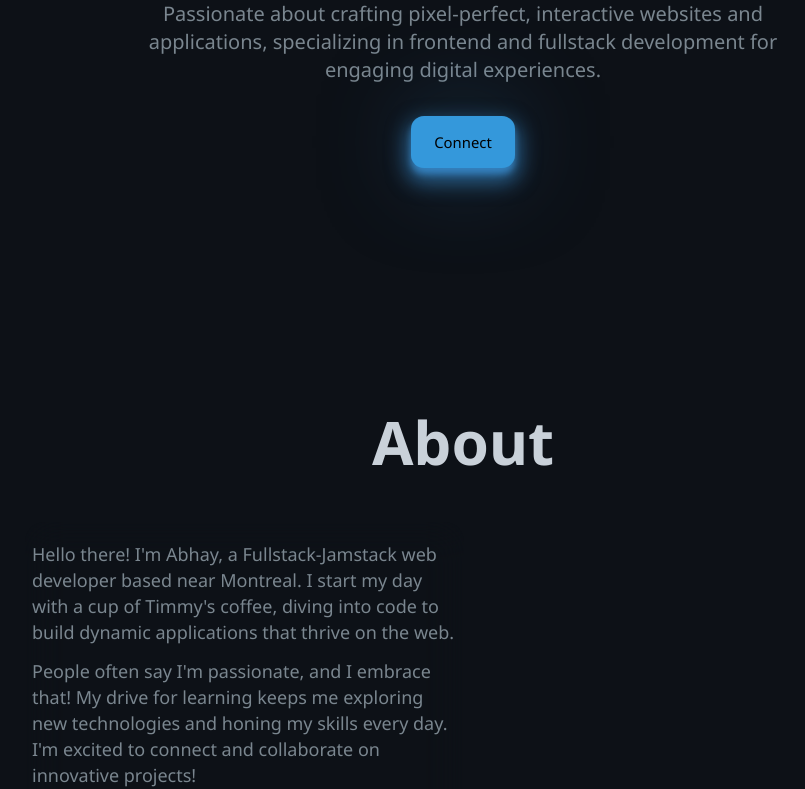
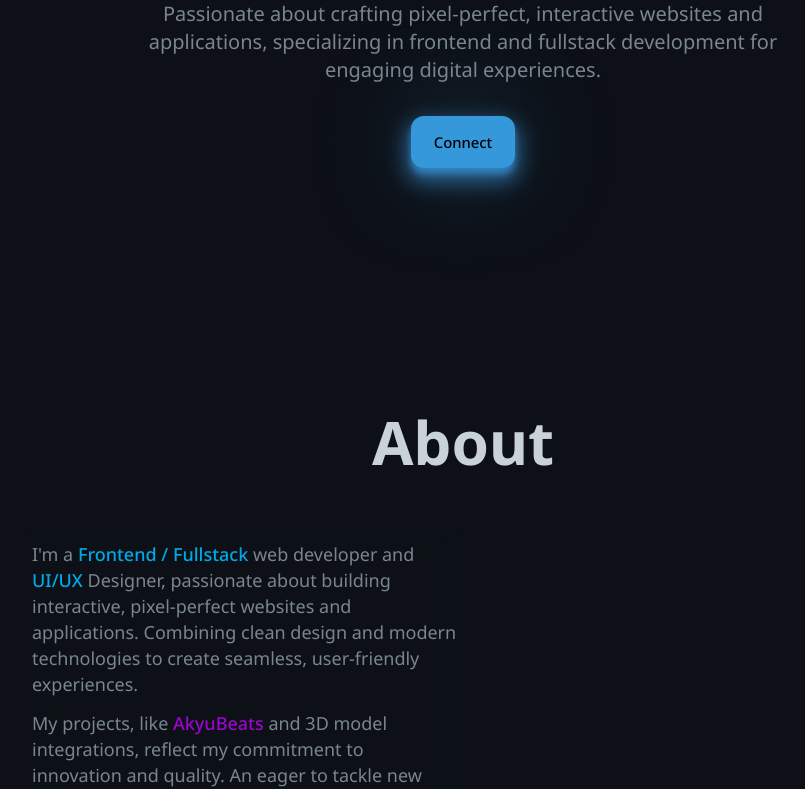
Before and after one commit to abhaybansal0/Portfolio, a website built with Vite: page index.html in a window 1280 px wide. Shown: the part 574-1363 px from the top of the page, without its empty margins (177-982 px from the left). Built offline with nearby package versions, Linux system fonts and the light colour scheme; files whose address does not match are found by name.

Commit message:
About & Hilights

```diff
--- a/index.html
+++ b/index.html
@@ -81,9 +81,10 @@
       <div class="about_content">
         <div class="about__cube">
           <p class="about__text">
-            Hello there! I'm Abhay, a Fullstack-Jamstack web developer based near Montreal. I start my day with a cup of Timmy's coffee, diving into code to build dynamic applications that thrive on the web.</p>
+            I'm a <hiligh>Frontend / Fullstack</hiligh> web developer and <hiligh>UI/UX</hiligh>  Designer, passionate about building interactive, pixel-perfect websites and applications. Combining clean design and modern technologies to create seamless, user-friendly experiences. </p>
 
-          <p class="about__text">People often say I'm passionate, and I embrace that! My drive for learning keeps me exploring new technologies and honing my skills every day. I'm excited to connect and collaborate on innovative projects!</p>
+          <p class="about__text">My projects, like <hilight>AkyuBeats</hilight> and 3D model integrations, reflect my commitment to innovation and quality. An eager to tackle new challenges and build exceptional digital experiences.</p>
+          <p class="about__text">Let’s create something remarkable!</p>
         </div>
 
         <div class="about__galaxy"></div>
@@ -105,7 +106,7 @@
       <div class="project_card">
 
         <div class="card_img">
-          <img data-src="./Akyubeats.png" alt="Project_card" class="proc_img loading lazy" src="https://fakeimg.pl/812x817">
+          <!-- <img data-src="./Akyubeats.png" alt="Project_card" class="proc_img loading lazy" src="https://fakeimg.pl/812x817"> -->
         </div>
 
         <div class="card_content">
@@ -127,7 +128,7 @@
 
       <div class="project_card reverse">
         <div class="card_img">
-          <img data-src="" alt="Project_card" class="proc_img loading lazy" src="https://fakeimg.pl/">
+          <!-- <img data-src="" alt="Project_card" class="proc_img loading lazy" src="https://fakeimg.pl/"> -->
         </div>
 
         <div class="card_content">
--- a/script/script.js
+++ b/script/script.js
@@ -15,9 +15,6 @@ lazyloading();
 
 console.log("Welcome To My Portfolio!");
 
-window.addEventListener('resize', ()=>{
-    window.scrollTo(0, 0);
-})
 
 
 document.querySelector(".header__ham").addEventListener("click", ()=>{
@@ -26,11 +23,3 @@ document.querySelector(".header__ham").addEventListener("click", ()=>{
 document.querySelector(".header__menu").addEventListener("click", ()=>{
     document.querySelector(".header__menu").classList.toggle("hidden");
 })
-
-// document.querySelectorAll(".close").forEach(element => {
-//     element.addEventListener("click", ()=>{
-//         console.log("An list item was clicked");
-
-//         document.querySelector(".header__menu").classList.toggle("hidden");
-//     })
-// });
--- a/styles/Components/about.css
+++ b/styles/Components/about.css
@@ -75,7 +75,14 @@
 }
 
 
-
+hiligh{
+    font-weight: 500;
+    color: var(--clr-hilight);
+}
+hilight{
+    font-weight: 500;
+    color: rgb(156, 5, 206);
+}
 
 
 /* XS */
--- a/styles/modern-normalize.css
+++ b/styles/modern-normalize.css
@@ -90,6 +90,14 @@ a:visited{
 }
 a{
 	color: var(--clr-title);
+}
+
+.btn{
+	color: black;
+	font-weight: 500;
+}
+.btn:visited{
+	color: black;
 }
 
 img{
```
